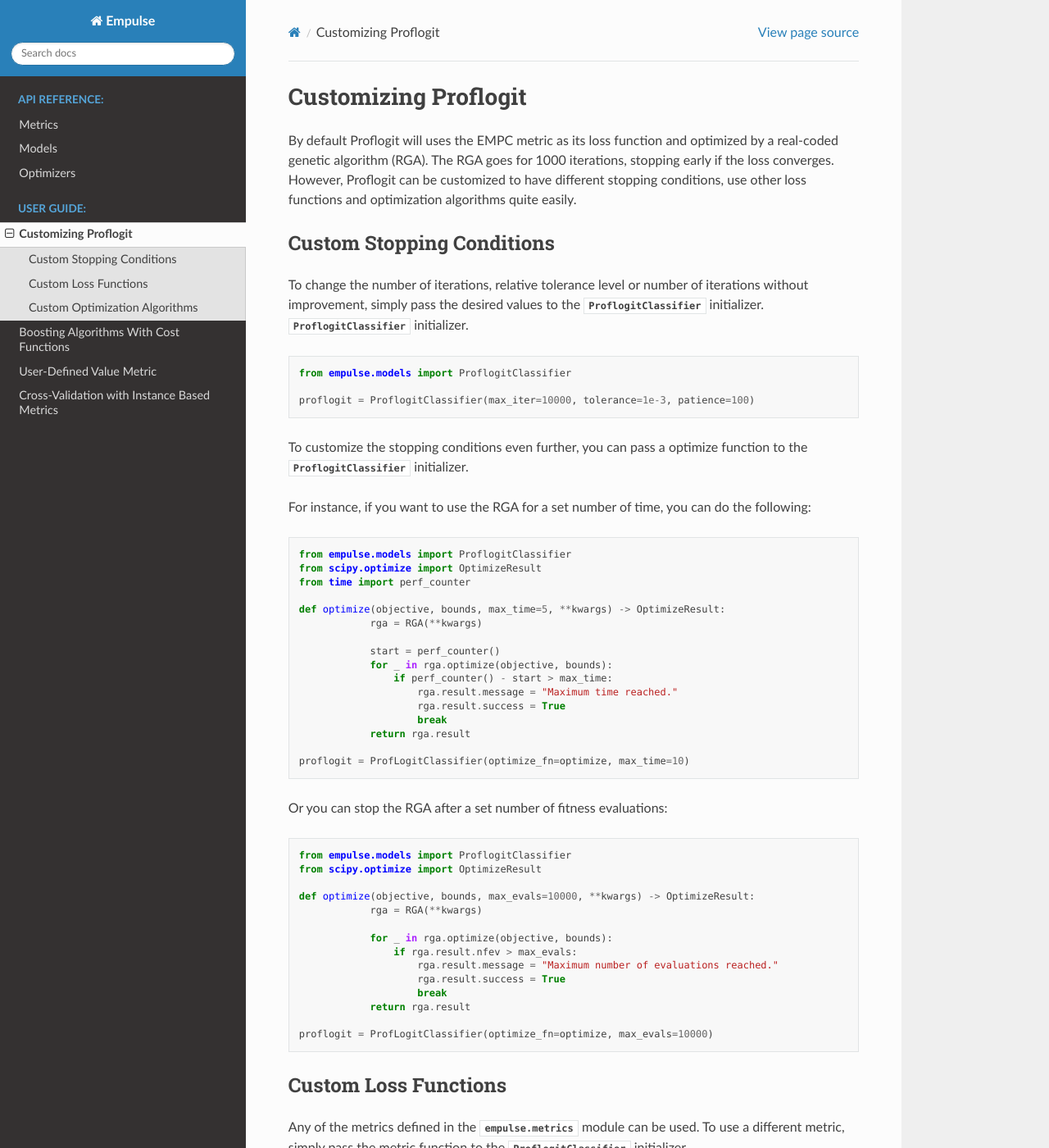
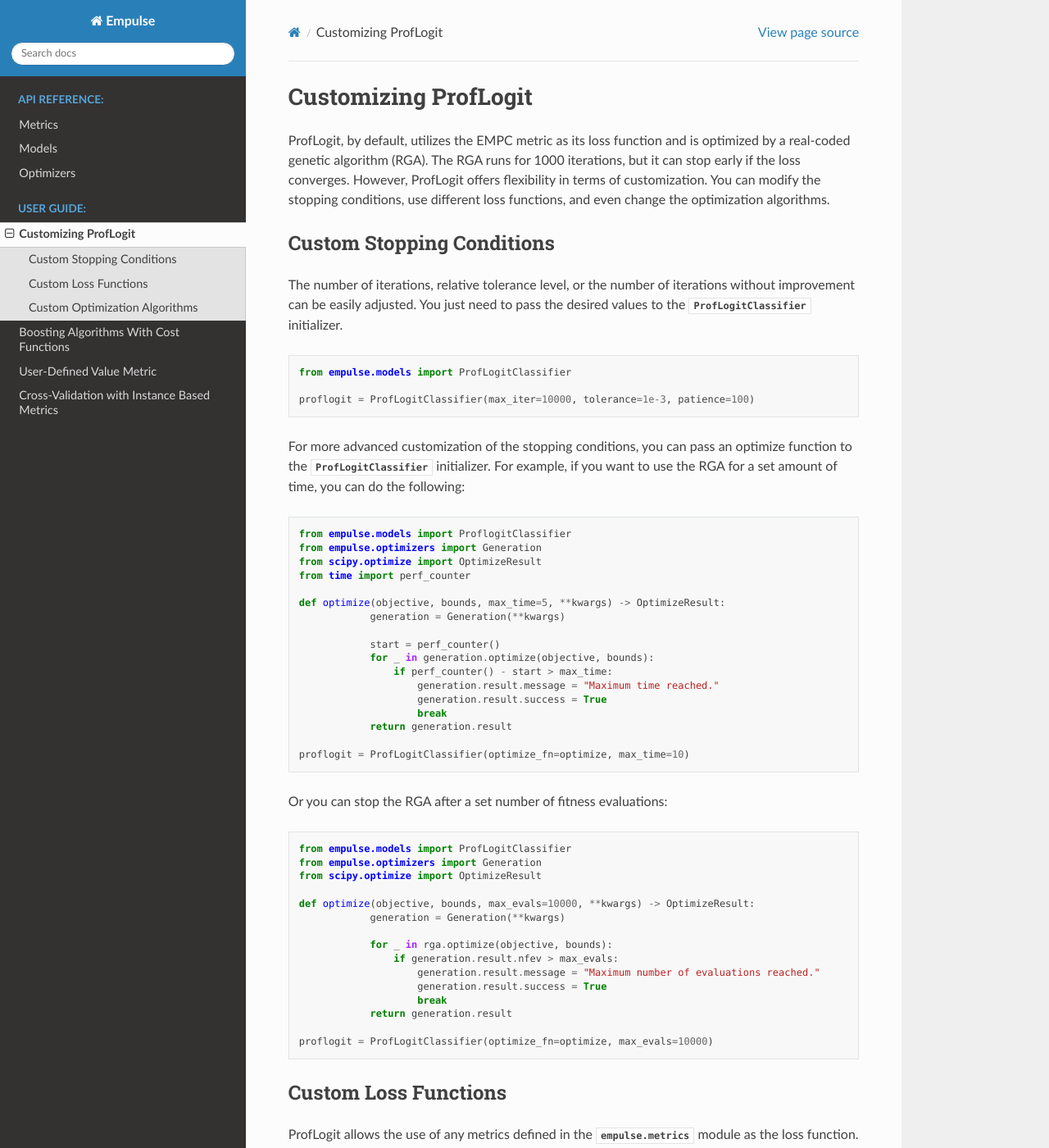
Before and after one commit to ShimantoRahman/empulse, a Sphinx documentation site: the page built from docs/guide/proflogit.rst, in a window 1280 px wide and 1400 px high. Shown: the whole window at 82% size. Built offline with Sphinx 7.4.7 and the Read the Docs theme 2.0.0, drawn with Linux system fonts in a browser that asks for light colours; some of the changed text lies outside the part shown.

Commit message:
Update user guides documentation

```diff
--- a/docs/guide/proflogit.rst
+++ b/docs/guide/proflogit.rst
@@ -1,49 +1,49 @@
 .. _proflogit:
 
 =====================
-Customizing Proflogit
+Customizing ProfLogit
 =====================
 
-By default Proflogit will uses the EMPC metric as its loss function and
-optimized by a real-coded genetic algorithm (RGA).
-The RGA goes for 1000 iterations, stopping early if the loss converges.
-However, Proflogit can be customized to have different stopping conditions, use other loss functions and
-optimization algorithms quite easily.
+ProfLogit, by default,
+utilizes the EMPC metric as its loss function and is optimized by a real-coded genetic algorithm (RGA).
+The RGA runs for 1000 iterations, but it can stop early if the loss converges.
+However, ProfLogit offers flexibility in terms of customization.
+You can modify the stopping conditions, use different loss functions, and even change the optimization algorithms.
+
 
 Custom Stopping Conditions
 --------------------------
+The number of iterations, relative tolerance level,
+or the number of iterations without improvement can be easily adjusted.
+You just need to pass the desired values to the :class:`~empulse.models.ProfLogitClassifier` initializer.
 
-To change the number of iterations, relative tolerance level or number of iterations without improvement,
-simply pass the desired values to the :class:`~empulse.models.ProflogitClassifier` initializer.
-:class:`~empulse.models.ProflogitClassifier` initializer.
+.. code-block:: python
+
+    from empulse.models import ProfLogitClassifier
+
+    proflogit = ProfLogitClassifier(max_iter=10000, tolerance=1e-3, patience=100)
+
+For more advanced customization of the stopping conditions,
+you can pass an optimize function to the :class:`~empulse.models.ProfLogitClassifier` initializer.
+For example, if you want to use the RGA for a set amount of time, you can do the following:
 
 .. code-block:: python
 
     from empulse.models import ProflogitClassifier
-
-    proflogit = ProflogitClassifier(max_iter=10000, tolerance=1e-3, patience=100)
-
-To customize the stopping conditions even further, you can pass a optimize function to the
-:class:`~empulse.models.ProflogitClassifier` initializer.
-
-For instance, if you want to use the RGA for a set number of time, you can do the following:
-
-.. code-block:: python
-
-    from empulse.models import ProflogitClassifier
+    from empulse.optimizers import Generation
     from scipy.optimize import OptimizeResult
     from time import perf_counter
 
     def optimize(objective, bounds, max_time=5, **kwargs) -> OptimizeResult:
-                rga = RGA(**kwargs)
+                generation = Generation(**kwargs)
 
                 start = perf_counter()
-                for _ in rga.optimize(objective, bounds):
+                for _ in generation.optimize(objective, bounds):
                     if perf_counter() - start > max_time:
-                        rga.result.message = "Maximum time reached."
-                        rga.result.success = True
+                        generation.result.message = "Maximum time reached."
+                        generation.result.success = True
                         break
-                return rga.result
+                return generation.result
 
     proflogit = ProfLogitClassifier(optimize_fn=optimize, max_time=10)
 
@@ -51,38 +51,42 @@
 
 .. code-block:: python
 
-    from empulse.models import ProflogitClassifier
+    from empulse.models import ProfLogitClassifier
+    from empulse.optimizers import Generation
     from scipy.optimize import OptimizeResult
 
     def optimize(objective, bounds, max_evals=10000, **kwargs) -> OptimizeResult:
-                rga = RGA(**kwargs)
+                generation = Generation(**kwargs)
 
                 for _ in rga.optimize(objective, bounds):
-                    if rga.result.nfev > max_evals:
-                        rga.result.message = "Maximum number of evaluations reached."
-                        rga.result.success = True
+                    if generation.result.nfev > max_evals:
+                        generation.result.message = "Maximum number of evaluations reached."
+                        generation.result.success = True
                         break
-                return rga.result
+                return generation.result
 
     proflogit = ProfLogitClassifier(optimize_fn=optimize, max_evals=10000)
 
 Custom Loss Functions
 ---------------------
-Any of the metrics defined in the :mod:`empulse.metrics` module can be used.
-To use a different metric, simply pass the metric function to the
-:class:`~empulse.models.ProflogitClassifier` initializer.
+
+ProfLogit allows the use of any metrics defined in the :mod:`empulse.metrics` module as the loss function.
+To use a different metric,
+simply pass the metric function to the :class:`~empulse.models.ProfLogitClassifier` initializer.
 
 .. code-block:: python
 
-    from empulse.models import ProflogitClassifier
+    from empulse.models import ProfLogitClassifier
     from empulse.metrics import empa_score
 
-    proflogit = Proflogit(loss_fn=empa_score)
+    proflogit = ProfLogitClassifier(loss_fn=empa_score)
 
 Custom Optimization Algorithms
 ------------------------------
-Other algorithms can be used to optimize the loss function if you can fit them in an optimize function.
-For instance if you want to use the L-BFGS-B algorithm from scipy.optimize, you can do the following:
+
+ProfLogit also supports the use of other optimization algorithms.
+If you can fit them in an optimize function, you can use them to optimize the loss function.
+For instance, if you want to use the L-BFGS-B algorithm from scipy.optimize, you can do the following:
 
 .. code-block:: python
 
--- a/docs/guide/user_defined_value_metric.rst
+++ b/docs/guide/user_defined_value_metric.rst
@@ -81,7 +81,7 @@
     \gamma &= \frac{b_0 + f}{(CLV - d)} \\
 
 To compute :math:`h(\gamma)`, we need to compute the PDF of :math:`\gamma`,
-which can be done through the :func:`scipy.stats.beta.pdf` function.
+which can be done through the :meth:`scipy.stats.beta.pdf` function.
 
 To compute :math:`\Delta \gamma`, we need to compute the step size of :math:`\gamma`.
 Assume two consecutive values of :math:`\gamma` are :math:`\gamma_0` and :math:`\gamma_1`.
```
Also changed, not shown: docs/guide/cost_functions.rst (+4 -3 lines), docs/guide/instance_based_cv.rst (+36 -13 lines).
